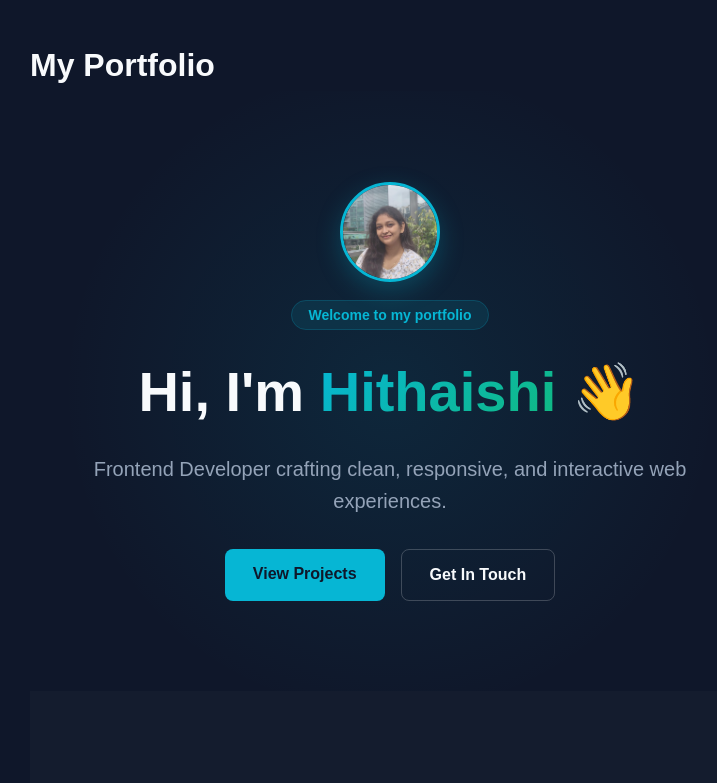
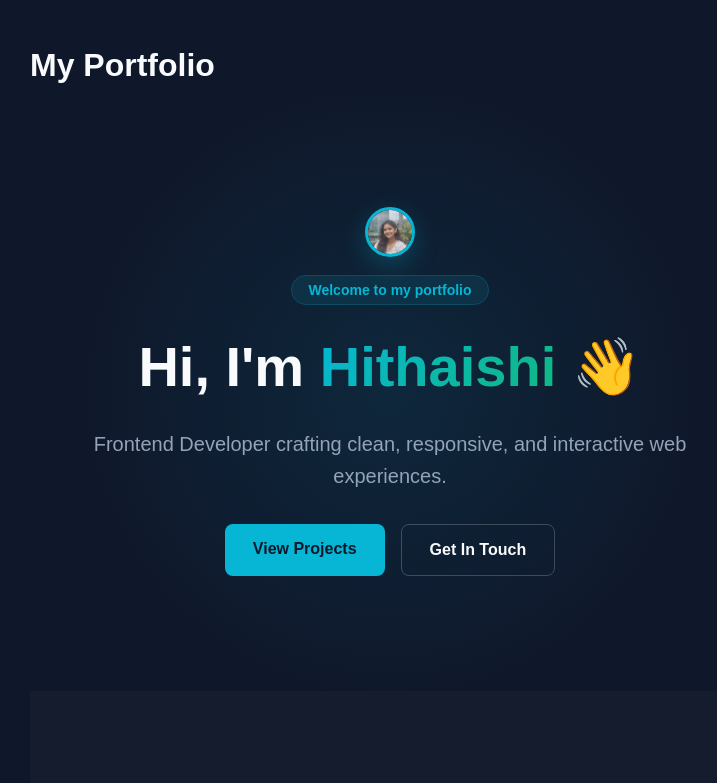
Before and after one commit to hithaishial/portfolio-using-react, a React (Vite) app: page / in a window 1280 px wide. Shown: the top 783 px of the page, without its empty margins (250-967 px from the left). Built offline with nearby package versions, Linux system fonts and the light colour scheme.

Commit message:
made changes in size

```diff
--- a/src/components/Hero.css
+++ b/src/components/Hero.css
@@ -20,8 +20,8 @@
 }
 
 .profile-img {
-  width: 100px;
-  height: 100px;
+  width: 50px;
+  height: 50px;
   border-radius: 50%;
   object-fit: cover;
   border: 3px solid var(--accent-primary);
```
